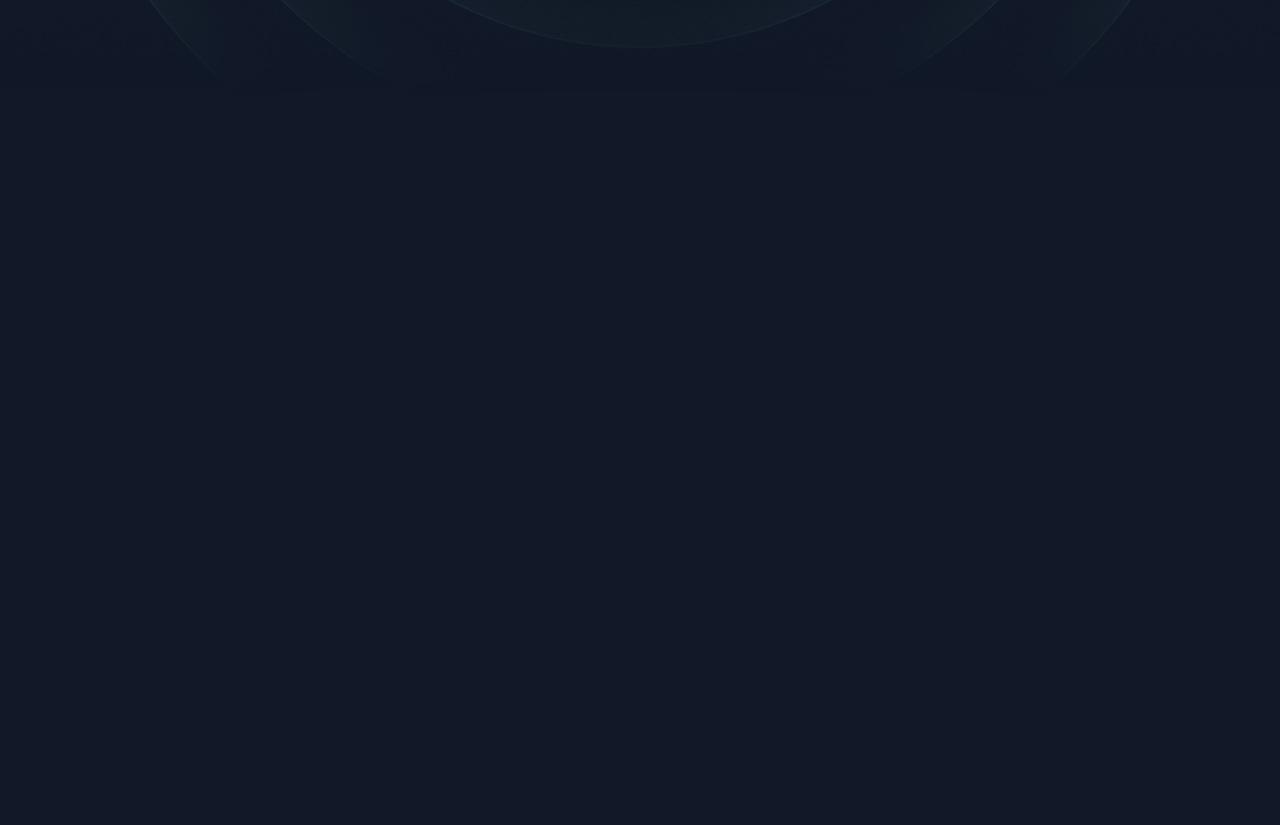
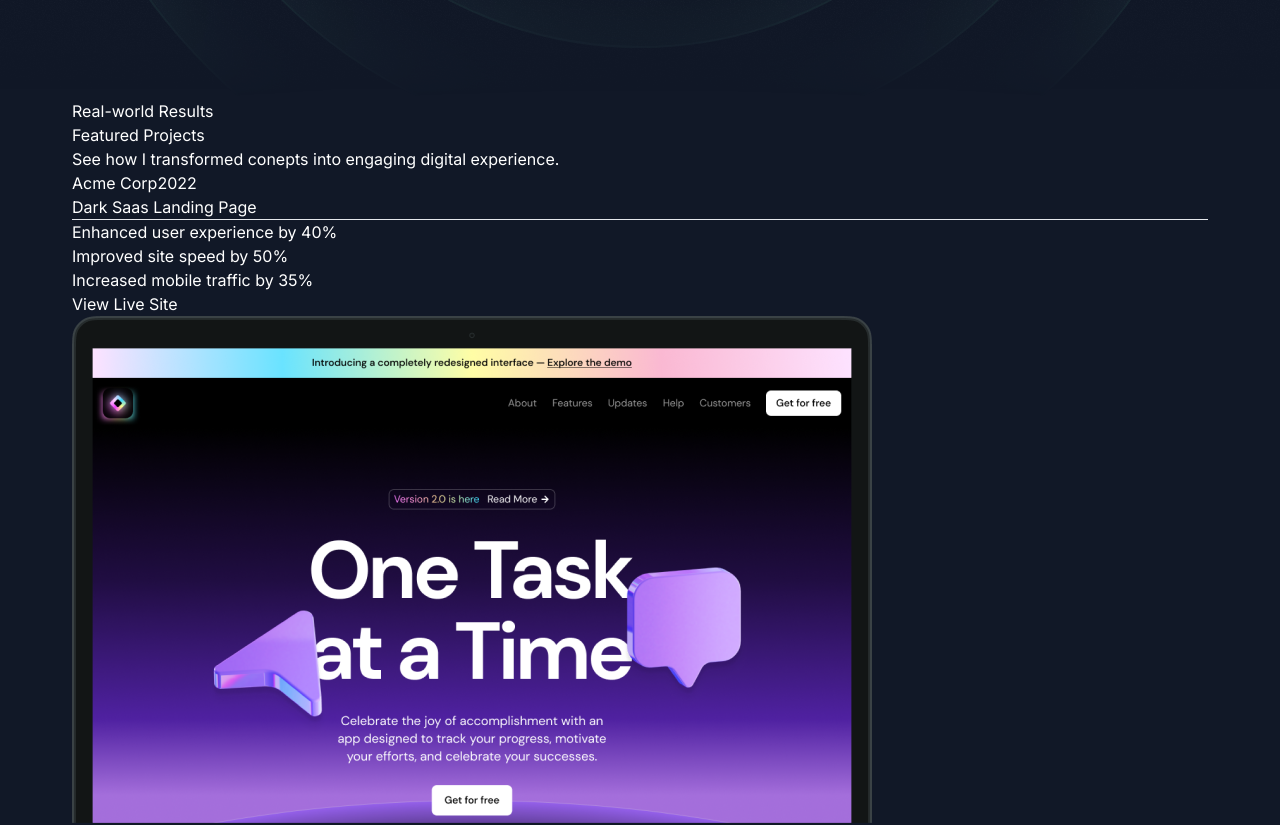
Before and after one commit to WilliamRossCrane/Portfolio, a Next.js app in the folder portfolio/portfolio/: page / in a window 1280 px wide. Shown: the part 823-1648 px from the top of the page. Before the commit the page ends 1071 px from the top, so only its background shows below. Built offline with nearby package versions, Linux system fonts and the light colour scheme; a web font is replaced by a local one.

Commit message:
Project Section: Initital layout for the project section complete drawing from an Array of Objects

```diff
--- a/portfolio/portfolio/src/app/page.tsx
+++ b/portfolio/portfolio/src/app/page.tsx
@@ -1,11 +1,13 @@
 import { Header } from "@/sections/Header";
 import { HeroSection } from "@/sections/Hero";
+import { ProjectsSection } from "@/sections/Projects";
 
 export default function Home() {
   return (
     <div>
       <Header />
       <HeroSection />
+      <ProjectsSection />
     </div>
   );
 }
--- a/portfolio/portfolio/src/sections/Projects.tsx
+++ b/portfolio/portfolio/src/sections/Projects.tsx
@@ -1,3 +1,4 @@
+import Image from "next/image";
 import darkSaasLandingPage from "@/assets/images/dark-saas-landing-page.png";
 import lightSaasLandingPage from "@/assets/images/light-saas-landing-page.png";
 import aiStartupLandingPage from "@/assets/images/ai-startup-landing-page.png";
@@ -42,5 +43,32 @@ const portfolioProjects = [
 ];
 
 export const ProjectsSection = () => {
-  return <div>Projects Section</div>;
+  return <div>
+      <div className="container">
+        <p>Real-world Results</p>
+        <h2>Featured Projects</h2>
+        <p>See how I transformed conepts into engaging digital experience.</p>
+        <div>
+          {portfolioProjects.map((project) => (
+            <div key={project.title}>
+              <div>
+                <span>{project.company}</span>
+                <span>{project.year}</span>
+              </div>
+              <h3>{project.title}</h3>
+              <hr />
+              <ul>
+                {project.results.map((result) => (
+                  <li>{result.title}</li>
+                ))}
+              </ul>
+              <a href={project.link}>
+                <button>View Live Site</button>
+              </a>
+              <Image src={project.image} alt={project.title} />
+            </div>
+          ))}
+        </div>
+      </div>
+    </div>;
 };
```
